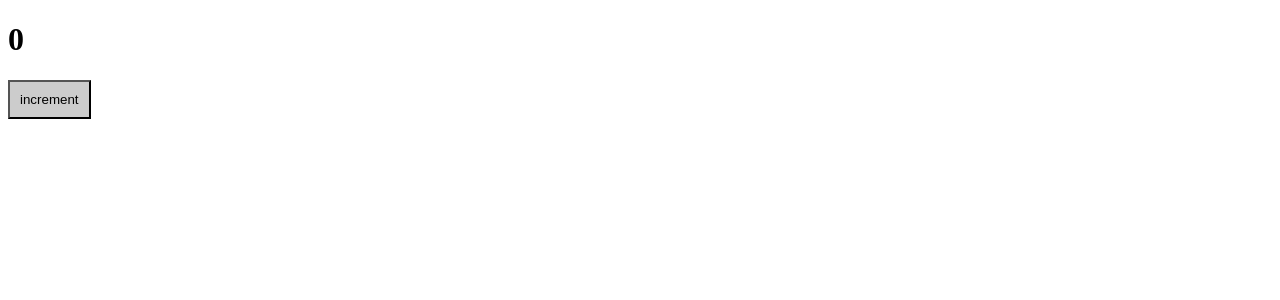
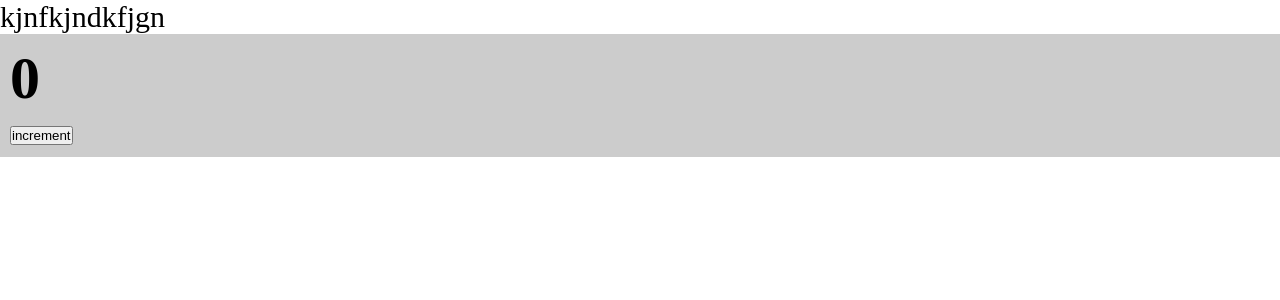
Before and after one commit to ksundelife/production_react, a React app: page / in a window 1280 px wide. Shown: the top 300 px of the page. Built offline with nearby package versions, Linux system fonts and the light colour scheme.

Commit message:
[setting_5_1]: css modules are configured

```diff
--- a/package.json
+++ b/package.json
@@ -27,6 +27,7 @@
         "@types/webpack-dev-server": "^4.7.2",
         "css-loader": "^6.6.0",
         "html-webpack-plugin": "^5.5.0",
+        "mini-css-extract-plugin": "^2.5.3",
         "sass": "^1.49.9",
         "sass-loader": "^12.6.0",
         "style-loader": "^3.3.1",
--- /dev/null
+++ b/src/App.tsx
@@ -0,0 +1,12 @@
+import { Counter } from "./components/Counter";
+import "./index.sass";
+
+export const App = () => {
+
+    return (
+        <div className="app">
+            kjnfkjndkfjgn
+             <Counter />
+        </div>
+    );
+};
--- a/src/components/Counter.sass
+++ b/src/components/Counter.module.sass
@@ -1,3 +1,3 @@
-button
+.btn
     padding: 10px
     background-color: #ccc
--- a/src/components/Counter.tsx
+++ b/src/components/Counter.tsx
@@ -1,5 +1,5 @@
 import { useState } from "react";
-import "./Counter.sass";
+import classes from "./Counter.module.sass";
 
 export const Counter = () => {
     const [count, setCount] = useState(0);
@@ -9,7 +9,7 @@
     };
 
     return (
-        <div>
+        <div className={classes.btn}>
             <h1>{ count }</h1>
              <button onClick={ increment }>increment</button>
         </div>
--- /dev/null
+++ b/src/global.d.ts
@@ -0,0 +1,7 @@
+declare module '*.sass' {
+    interface IClassNames {
+        [className: string]: string
+    }
+    const classNames: IClassNames;
+    export = classNames;
+}
--- /dev/null
+++ b/src/index.sass
@@ -0,0 +1,7 @@
+*
+    margin: 0
+    padding: 0
+    box-sizing: border-box
+
+.app
+    font-size: 30px
--- a/src/index.tsx
+++ b/src/index.tsx
@@ -1,9 +1,9 @@
 import { render } from "react-dom";
-import { Counter } from "./components/Counter";
+import { App } from "./App";
 
 render(
     <div>
-        <Counter />
+        <App />
     </div>,
     document.getElementById("root")
 );
```
Also changed, not shown: 4 other files (tests, documents, lock files or other folders).
